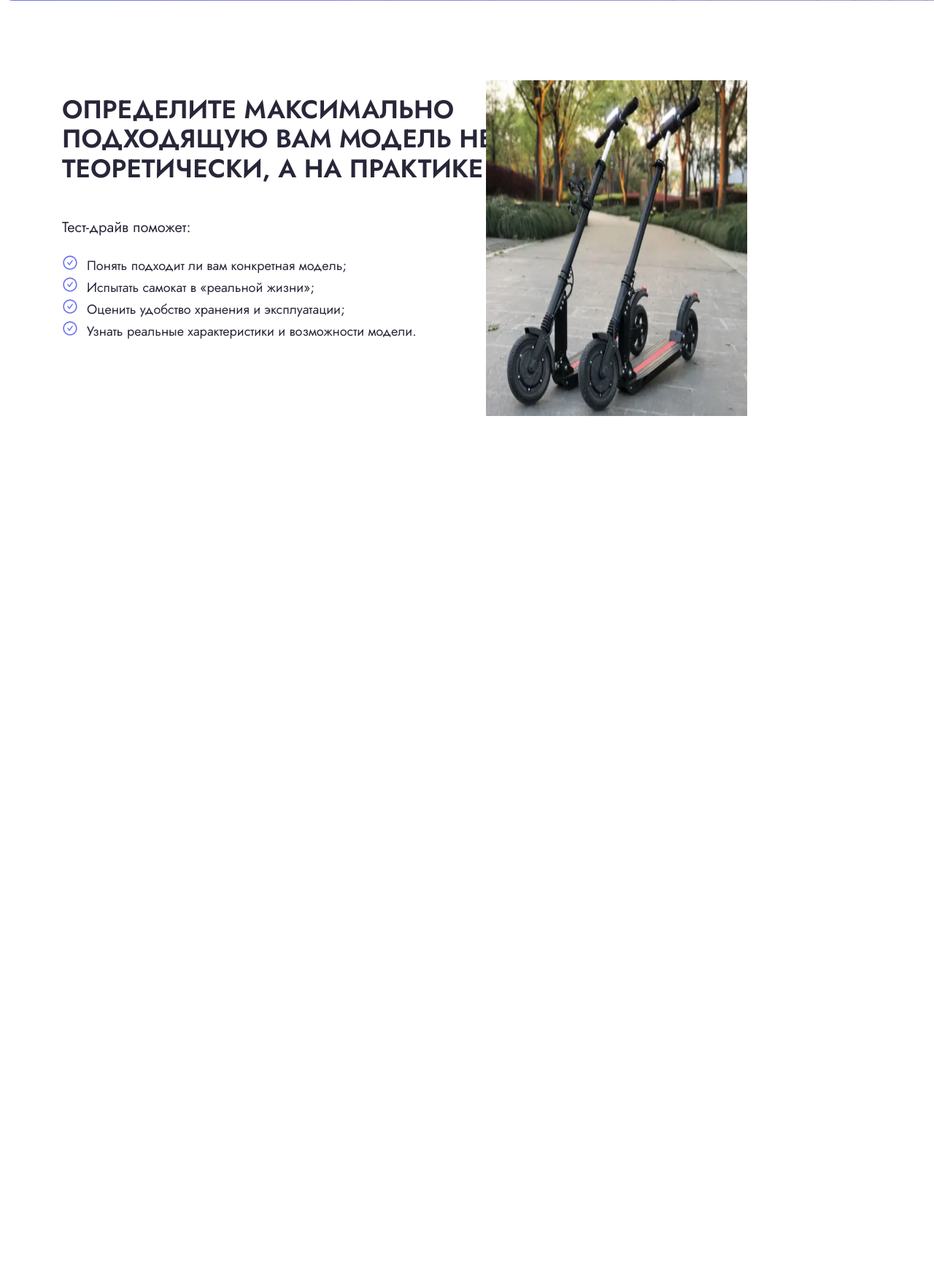
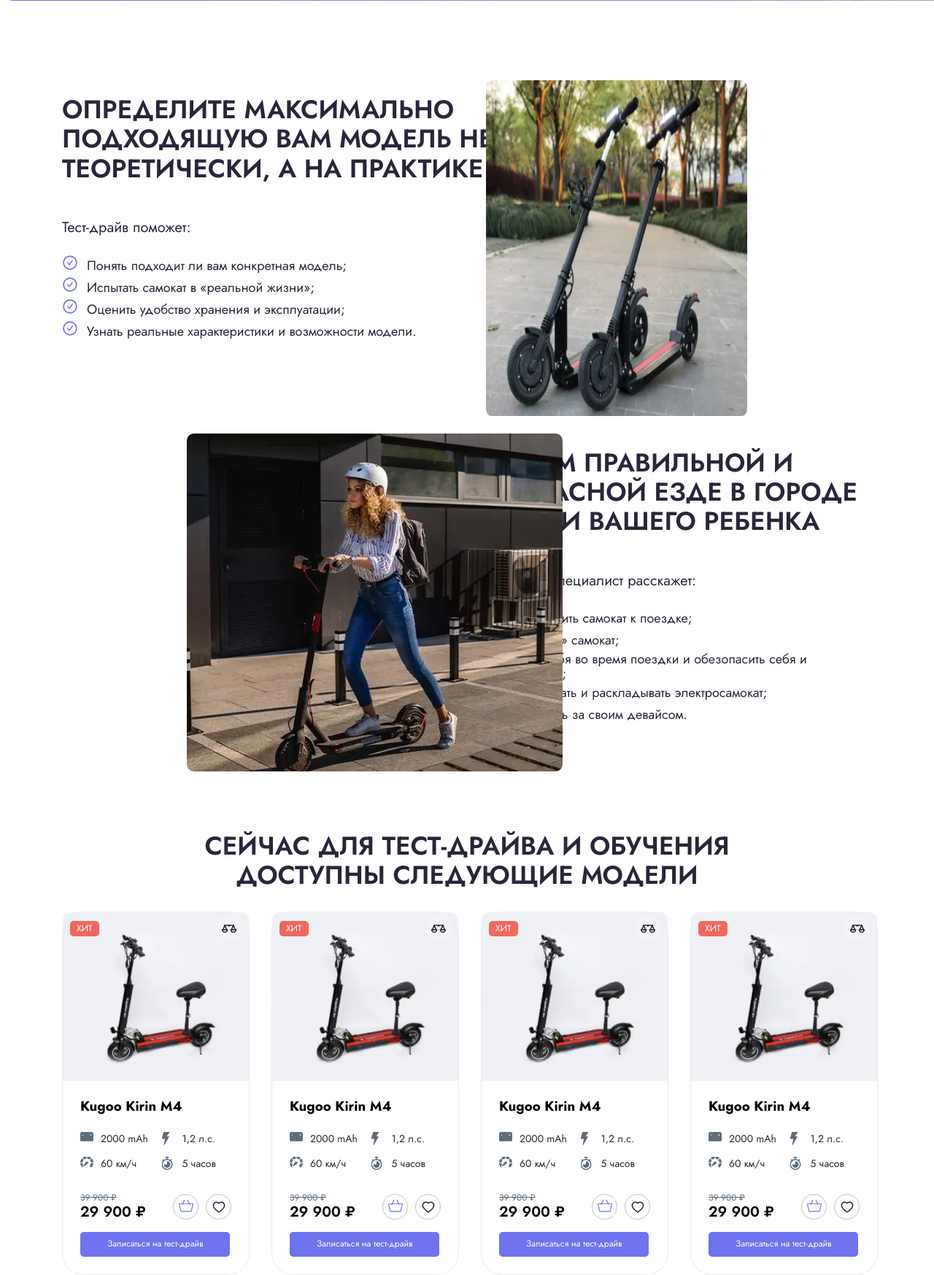
Before and after one commit to RogalicEnergy/Kugoo, a PHP site: page / in a window 1280 px wide; the page is wider, and only the part inside the window is pictured. Shown: the part 564-2311 px from the top of that part at 73% size. Before the commit the page ends 1134 px from the top of that part, so only its background shows below. Run offline with PHP 8.4, Linux system fonts and the light colour scheme.

Commit message:
add:fix section model/ safety; add test

```diff
--- a/css/style.css
+++ b/css/style.css
@@ -172,25 +172,6 @@ body {
   -webkit-animation-fill-mode: both;
 }
 
-/* @keyframes fadeInUp {
-  from {
-    transform: translate3d(0, 30px, 0);
-  }
-  to {
-    transform: translate3d(0, 0, 0);
-    opacity: 1;
-  }
-}
-@keyframes fadeInDown {
-  from {
-    transform: translate3d(0, 0, 0);
-    opacity: 1;
-  }
-  to {
-    transform: translate3d(0, 20px, 0);
-    opacity: 0;
-  }
-} */
 
 .input {
   width: 100%;
@@ -365,12 +346,12 @@ body {
   letter-spacing: .0625rem; */
   text-transform: uppercase;
 }
-.model-container-text {
+.model-container-text, .safety-container-text {
   color: rgb(40, 39, 57);
   font-size: 20px;
   font-weight: 400;
 }
-.model-container-list-item {
+.model-container-list-item, .safety-container-list-item {
   display: flex;
   align-items: center;
   gap: 0.25rem;
@@ -379,7 +360,7 @@ body {
   font-weight: 400;
 }
 
-.model-container-list {
+.model-container-list, .safety-container-list {
   list-style-type: none;
   padding: 0;
   margin-top: 1.625rem;
@@ -387,7 +368,7 @@ body {
 .container-modal {
   width: 55%;
 }
-.model-container-wrapper {
+.model-container-wrapper, .safety-container-wrapper {
   display: flex;
 }
 .model-container-photo {
@@ -400,3 +381,164 @@ body {
   width: 28%;
   border-radius: 115px;
 }
+
+/* Блок безопасности */
+
+.safety {
+  position: relative;
+  padding-top: 100px;
+}
+
+.content-wrapper {
+  display: flex;
+  justify-content: end;
+}
+
+.safety-container-photo {
+  position: absolute;
+  object-fit: cover;
+  left: 16rem;
+  top: 6.8125rem;
+}
+.container-safety {
+  max-width: 35rem;
+}
+
+/* Блок тест-драйва */
+.test {
+  padding-top: 100px;
+}
+.test-title {
+  text-align: center;
+  padding-left: 100px;
+  padding-right: 100px;
+}
+
+.test-cards {
+  flex-basis: 25%;
+  border-radius: 30px;
+  border: 1.5px solid #EAEBED;
+}
+.cards-title {
+  margin: 0;
+}
+.test-card {
+  display: flex;
+  align-items: center;
+  flex-basis: 100%;
+  gap: 30px;
+}
+.no-webp .test-status {
+  background-image: url("../img/scooter.png");
+}
+
+.test-status {
+  position: relative;
+  width: 15.9375rem;
+  height: 14.4375rem;
+  background-image: url("../img/scooter.webp");
+  background-size: cover;
+  background-repeat: no-repeat;
+  background-position: center;
+}
+.test-image {
+  position: absolute;
+  left: 0;
+  top: 0;
+  z-index: 0;
+  height: 100%;
+}
+
+.test-status-block {
+  display: flex;
+  align-items: center;
+  justify-content: space-between;
+  padding-left: .625rem;
+  padding-right: .625rem;
+}
+.test-text {
+  padding: 4px 9px;
+  background-color: #EE685F;
+  color: #fff;
+  font-size: 12px;
+  font-weight: 400;
+  border-radius: 5px;
+  text-transform: uppercase;
+}
+
+.block-icon {
+  background-color: rgba(255, 255, 255, 0.2);
+  width: 2.1875rem;
+  height: 2.1875rem;
+  border-radius: 50%;
+  display: flex;
+  align-items: center;
+  justify-content: center;
+}
+
+.block-description {
+  padding: 24px;
+}
+
+.cards-container-item {
+  display: flex;
+  align-items: center;
+  gap: 10px;
+  color: rgb(40, 39, 57);
+  font-size: 14px;
+  font-weight: 400;
+  padding-bottom: 1rem;
+}
+
+.cards-container-list {
+  list-style-type: none;
+  padding: 0;
+  margin-top: 1.5625rem;
+  columns: 2 auto;
+}
+.test-block {
+  display: flex;
+  align-items: center;
+  justify-content: space-between;
+  padding-bottom: 1rem;
+}
+
+.text-price {
+  text-decoration: line-through;
+  margin: 0;
+  color: rgb(93, 108, 123);
+  font-size: 12px;
+  font-weight: 400;
+}
+.title-price {
+  margin: 0;
+  color: #000;
+  font-size: 20px;
+  font-weight: 600;
+}
+.test-shopping-cart {
+  display: flex;
+  align-items: center;
+  gap: .625rem;
+}
+
+.block-cart {
+  border: 1.3px solid #C4C4C4;
+  width: 2.1875rem;
+  height: 2.1875rem;
+  border-radius: 50%;
+  display: flex;
+  align-items: center;
+  justify-content: center;
+}
+.test-form-button {
+  font-size: 12px;
+  font-weight: 400;
+  color: #fff;
+  background: #6F73EE;
+  padding: .625rem 2.3125rem;
+  border: none;
+  display: inline-block;
+  cursor: pointer;
+  border-radius: 5px;
+}
--- a/index.html
+++ b/index.html
@@ -131,9 +131,9 @@
     </section>
     <section class="section model">
       <picture  class="model-container-photo">
-        <source type="image/webp" srcset="img/E-Scooters_Thumb.webp">
-        <source type="image/png" srcset="img/E-Scooters_Thumb.png">
-        <img src="img/E-Scooters_Thumb.png" alt="E-Scooters_Thumb" width="100%" height="100%">
+        <source type="image/webp" srcset="img/E-Scooters.webp">
+        <source type="image/png" srcset="img/E-Scooters.png">
+        <img src="img/E-Scooters.png" alt="E-Scooters_Thumb" width="100%" height="100%">
       </picture>
       <div class="container">
         <div class="container-modal">
@@ -174,6 +174,306 @@
         </div>
       </div>
     </section>
+    <section class="section safety">
+      <picture  class="safety-container-photo">
+        <source type="image/webp" srcset="img/safety.webp">
+        <source type="image/png" srcset="img/safety.png">
+        <img src="img/safety.png" alt="safety" width="100%" height="100%">
+      </picture>
+      <div class="container">
+        <div class="content-wrapper">
+          <div class="container-safety">
+            <h2 class="section-title">Научим правильной и безопасной езде в городе вас или вашего ребенка</h2>
+            <div class="safety-container-wrapper">
+              <div class="safety-container-content">
+                <p class="safety-container-text">На обучении специалист расскажет:</p>
+                <ul class="safety-container-list">
+                  <li class="safety-container-list-item">
+                    <svg width="30" height="30" class="safety-container-list-icon">
+                      <use href="/img/sprite.svg#outlined"></use>
+                    </svg>
+                    Как подготовить самокат к поездке;
+                  </li>
+                  <li class="safety-container-list-item">
+                    <svg width="30" height="30" class="safety-container-list-icon">
+                      <use href="img/sprite.svg#outlined"></use>
+                    </svg>
+                    Как «завести» самокат;
+                  </li>
+                  <li class="safety-container-list-item">
+                    <svg width="30" height="30" class="safety-container-list-icon">
+                      <use href="img/sprite.svg#outlined"></use>
+                    </svg>
+                    Как вести себя во время поездки и обезопасить себя и окружающих;
+                  </li>
+                  <li class="safety-container-list-item">
+                    <svg width="30" height="30" class="safety-container-list-icon">
+                      <use href="img/sprite.svg#outlined"></use>
+                    </svg>
+                    Как складывать и раскладывать электросамокат;
+                  </li>
+                  <li class="safety-container-list-item">
+                    <svg width="30" height="30" class="safety-container-list-icon">
+                      <use href="img/sprite.svg#outlined"></use>
+                    </svg>
+                    Как ухаживать за своим девайсом.
+                  </li>
+                </ul>
+              </div>
+                <!-- /.safety-content -->
+            </div>
+          </div>
+        </div>
+    </section>
+    <section class="section test">
+      <div class="container">
+        <div class="test-title">
+          <h2 class="section-title">Сейчас для тест-драйва и обучения доступны следующие модели</h2>
+        </div>
+        <div class="test-card">
+          <div class="test-cards">
+            <div class="test-status">
+              <div class="test-status-block">
+                <p class="test-text">Хит</p>
+                <div class="block-icon">
+                  <svg width="20" height="12" class="test-status-icon">
+                    <use href="img/sprite.svg#balance"></use>
+                  </svg>
+                </div>
+              </div>
+            </div>
+            <div class="block-description">
+              <h3 class="cards-title">Kugoo Kirin M4</h3>
+              <ul class="cards-container-list">
+                <li class="cards-container-item">
+                  <svg width="18" height="18" class="cards-container-list-icon">
+                    <use href="img/sprite.svg#accumulator"></use>
+                  </svg>
+                  2000 mAh
+                </li>
+                <li class="cards-container-item">
+                  <svg width="18" height="18" class="cards-container-list-icon">
+                    <use href="img/sprite.svg#speedometer"></use>
+                  </svg>
+                  60 км/ч
+                </li>
+                <li class="cards-container-item">
+                  <svg width="18" height="18" class="cards-container-list-icon">
+                    <use href="img/sprite.svg#power"></use>
+                  </svg>
+                  1,2 л.с.
+                </li>
+                <li class="cards-container-item">
+                  <svg width="18" height="18" class="cards-container-list-icon">
+                    <use href="img/sprite.svg#timer"></use>
+                  </svg>
+                  5 часов
+                </li>
+              </ul>
+              <div class="test-block">
+                <div class="test-price">
+                  <p class="text-price">39 900 ₽</p>
+                  <h3 class="title-price">29 900 ₽</h3>
+                </div>
+                <div class="test-shopping-cart">
+                  <div class="block-cart">
+                    <svg width="20" height="20" class="price-icon">
+                      <use href="img/sprite.svg#shopping-cart"></use>
+                    </svg>
+                  </div>
+                  <div class="block-cart">
+                    <svg width="20" height="20" class="price-icon">
+                      <use href="img/sprite.svg#heart"></use>
+                    </svg>
+                  </div>
+                </div>
+              </div>
+              <button type="submit" class="button test-form-button">Записаться на тест-драйв</button>
+            </div>
+          </div>
+          <div class="test-cards">
+            <div class="test-status">
+              <div class="test-status-block">
+                <p class="test-text">Хит</p>
+                <div class="block-icon">
+                  <svg width="20" height="12" class="test-status-icon">
+                    <use href="img/sprite.svg#balance"></use>
+                  </svg>
+                </div>
+              </div>
+            </div>
+            <div class="block-description">
+              <h3 class="cards-title">Kugoo Kirin M4</h3>
+              <ul class="cards-container-list">
+                <li class="cards-container-item">
+                  <svg width="18" height="18" class="cards-container-list-icon">
+                    <use href="img/sprite.svg#accumulator"></use>
+                  </svg>
+                  2000 mAh
+                </li>
+                <li class="cards-container-item">
+                  <svg width="18" height="18" class="cards-container-list-icon">
+                    <use href="img/sprite.svg#speedometer"></use>
+                  </svg>
+                  60 км/ч
+                </li>
+                <li class="cards-container-item">
+                  <svg width="18" height="18" class="cards-container-list-icon">
+                    <use href="img/sprite.svg#power"></use>
+                  </svg>
+                  1,2 л.с.
+                </li>
+                <li class="cards-container-item">
+                  <svg width="18" height="18" class="cards-container-list-icon">
+                    <use href="img/sprite.svg#timer"></use>
+                  </svg>
+                  5 часов
+                </li>
+              </ul>
+              <div class="test-block">
+                <div class="test-price">
+                  <p class="text-price">39 900 ₽</p>
+                  <h3 class="title-price">29 900 ₽</h3>
+                </div>
+                <div class="test-shopping-cart">
+                  <div class="block-cart">
+                    <svg width="20" height="20" class="price-icon">
+                      <use href="img/sprite.svg#shopping-cart"></use>
+                    </svg>
+                  </div>
+                  <div class="block-cart">
+                    <svg width="20" height="20" class="price-icon">
+                      <use href="img/sprite.svg#heart"></use>
+                    </svg>
+                  </div>
+                </div>
+              </div>
+              <button type="submit" class="button test-form-button">Записаться на тест-драйв</button>
+            </div>
+          </div>
+          <div class="test-cards">
+            <div class="test-status">
+              <div class="test-status-block">
+                <p class="test-text">Хит</p>
+                <div class="block-icon">
+                  <svg width="20" height="12" class="test-status-icon">
+                    <use href="img/sprite.svg#balance"></use>
+                  </svg>
+                </div>
+              </div>
+            </div>
+            <div class="block-description">
+              <h3 class="cards-title">Kugoo Kirin M4</h3>
+              <ul class="cards-container-list">
+                <li class="cards-container-item">
+                  <svg width="18" height="18" class="cards-container-list-icon">
+                    <use href="img/sprite.svg#accumulator"></use>
+                  </svg>
+                  2000 mAh
+                </li>
+                <li class="cards-container-item">
+                  <svg width="18" height="18" class="cards-container-list-icon">
+                    <use href="img/sprite.svg#speedometer"></use>
+                  </svg>
+                  60 км/ч
+                </li>
+                <li class="cards-container-item">
+                  <svg width="18" height="18" class="cards-container-list-icon">
+                    <use href="img/sprite.svg#power"></use>
+                  </svg>
+                  1,2 л.с.
+                </li>
+                <li class="cards-container-item">
+                  <svg width="18" height="18" class="cards-container-list-icon">
+                    <use href="img/sprite.svg#timer"></use>
+                  </svg>
+                  5 часов
+                </li>
+              </ul>
+              <div class="test-block">
+                <div class="test-price">
+                  <p class="text-price">39 900 ₽</p>
+                  <h3 class="title-price">29 900 ₽</h3>
+                </div>
+                <div class="test-shopping-cart">
+                  <div class="block-cart">
+                    <svg width="20" height="20" class="price-icon">
+                      <use href="img/sprite.svg#shopping-cart"></use>
+                    </svg>
+                  </div>
+                  <div class="block-cart">
+                    <svg width="20" height="20" class="price-icon">
+                      <use href="img/sprite.svg#heart"></use>
+                    </svg>
+                  </div>
+                </div>
+              </div>
+              <button type="submit" class="button test-form-button">Записаться на тест-драйв</button>
+            </div>
+          </div>
+          <div class="test-cards">
+            <div class="test-status">
+              <div class="test-status-block">
+                <p class="test-text">Хит</p>
+                <div class="block-icon">
+                  <svg width="20" height="12" class="test-status-icon">
+                    <use href="img/sprite.svg#balance"></use>
+                  </svg>
+                </div>
+              </div>
+            </div>
+            <div class="block-description">
+              <h3 class="cards-title">Kugoo Kirin M4</h3>
+              <ul class="cards-container-list">
+                <li class="cards-container-item">
+                  <svg width="18" height="18" class="cards-container-list-icon">
+                    <use href="img/sprite.svg#accumulator"></use>
+                  </svg>
+                  2000 mAh
+                </li>
+                <li class="cards-container-item">
+                  <svg width="18" height="18" class="cards-container-list-icon">
+                    <use href="img/sprite.svg#speedometer"></use>
+                  </svg>
+                  60 км/ч
+                </li>
+                <li class="cards-container-item">
+                  <svg width="18" height="18" class="cards-container-list-icon">
+                    <use href="img/sprite.svg#power"></use>
+                  </svg>
+                  1,2 л.с.
+                </li>
+                <li class="cards-container-item">
+                  <svg width="18" height="18" class="cards-container-list-icon">
+                    <use href="img/sprite.svg#timer"></use>
+                  </svg>
+                  5 часов
+                </li>
+              </ul>
+              <div class="test-block">
+                <div class="test-price">
+                  <p class="text-price">39 900 ₽</p>
+                  <h3 class="title-price">29 900 ₽</h3>
+                </div>
+                <div class="test-shopping-cart">
+                  <div class="block-cart">
+                    <svg width="20" height="20" class="price-icon">
+                      <use href="img/sprite.svg#shopping-cart"></use>
+                    </svg>
+                  </div>
+                  <div class="block-cart">
+                    <svg width="20" height="20" class="price-icon">
+                      <use href="img/sprite.svg#heart"></use>
+                    </svg>
+                  </div>
+                </div>
+              </div>
+              <button type="submit" class="button test-form-button">Записаться на тест-драйв</button>
+            </div>
+          </div>
+        </div>
+      </div>
+    </section>
     <script src="js/main.js"></script>
   </body>
 </html>
```
Also changed, not shown: img/E-Scooters.png (added), img/E-Scooters.webp (added), img/E-Scooters_Thumb.png (deleted), img/E-Scooters_Thumb.webp (deleted), img/safety.png, img/safety.webp, img/scooter.png, img/scooter.webp, img/sprite.svg.
